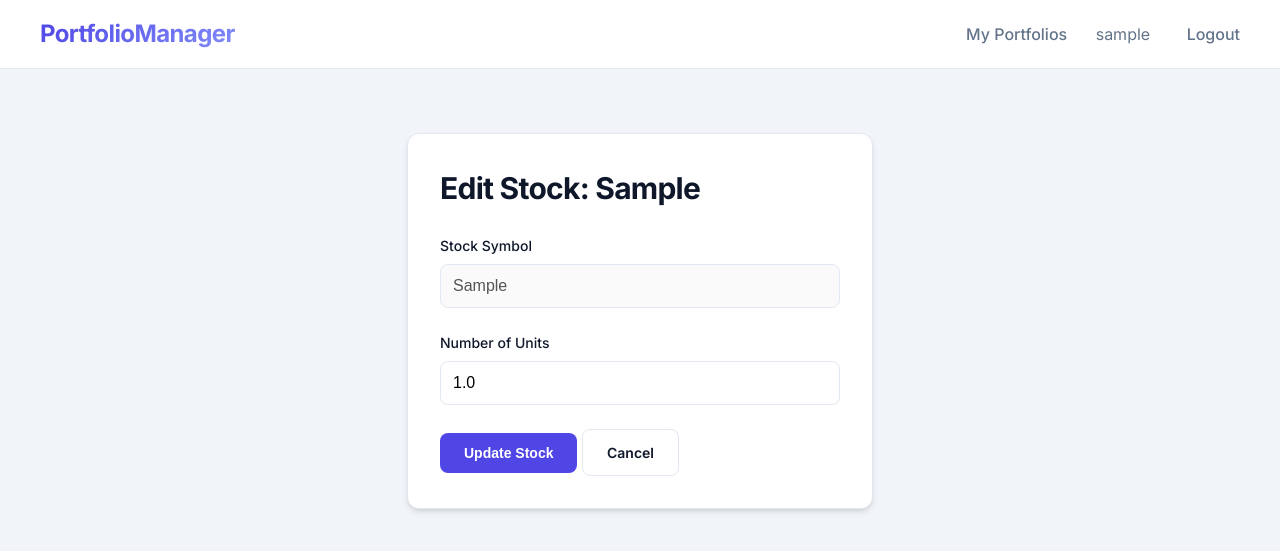
After one commit to rightedges/portfolio_manager, a Flask app: page /portfolio/edit_stock/1 in a window 1280 px wide. The commit adds this page. Shown: the top 551 px of the page. Run offline with Flask 3, Linux system fonts and the light colour scheme; a user stored in the database is signed in; tables that the repository leaves empty hold one stand-in row (values such as "Sample post").

Commit message:
Add edit button for stocks

```diff
--- a/app/routes/portfolio.py
+++ b/app/routes/portfolio.py
@@ -91,6 +91,22 @@ def add_stock(id):
         return redirect(url_for('portfolio.view', id=id))
 
     return render_template('portfolio/add_stock.html', portfolio=portfolio)
+
+@bp.route('/edit_stock/<int:id>', methods=['GET', 'POST'])
+@login_required
+def edit_stock(id):
+    holding = Holding.query.get_or_404(id)
+    if holding.portfolio.owner != current_user:
+        abort(403)
+
+    if request.method == 'POST':
+        units = float(request.form['units'])
+        holding.units = units
+        db.session.commit()
+        flash(f'Updated {holding.symbol} units.')
+        return redirect(url_for('portfolio.view', id=holding.portfolio.id))
+
+    return render_template('portfolio/edit_stock.html', holding=holding)
 
 @bp.route('/delete_stock/<int:id>')
 @login_required
--- /dev/null
+++ b/app/templates/portfolio/edit_stock.html
@@ -0,0 +1,21 @@
+{% extends "base.html" %}
+
+{% block content %}
+<div class="auth-container">
+    <h2>Edit Stock: {{ holding.symbol }}</h2>
+    <form method="post">
+        <div class="form-group">
+            <label for="symbol">Stock Symbol</label>
+            <input type="text" value="{{ holding.symbol }}" disabled class="form-control">
+        </div>
+        <div class="form-group">
+            <label for="units">Number of Units</label>
+            <input type="number" step="any" name="units" id="units" value="{{ holding.units }}" required>
+        </div>
+        <div class="form-actions">
+            <button type="submit" class="btn-primary">Update Stock</button>
+            <a href="{{ url_for('portfolio.view', id=holding.portfolio.id) }}" class="btn-secondary">Cancel</a>
+        </div>
+    </form>
+</div>
+{% endblock %}
--- a/app/templates/portfolio/view.html
+++ b/app/templates/portfolio/view.html
@@ -46,6 +46,8 @@
                             {% endif %}
                         </td>
                         <td>
+                            <a href="{{ url_for('portfolio.edit_stock', id=holding.id) }}"
+                                style="margin-right: 0.5rem;">Edit</a>
                             <a href="{{ url_for('portfolio.delete_stock', id=holding.id) }}" class="text-danger"
                                 onclick="return confirm('Remove this stock?')">Remove</a>
                         </td>
```
